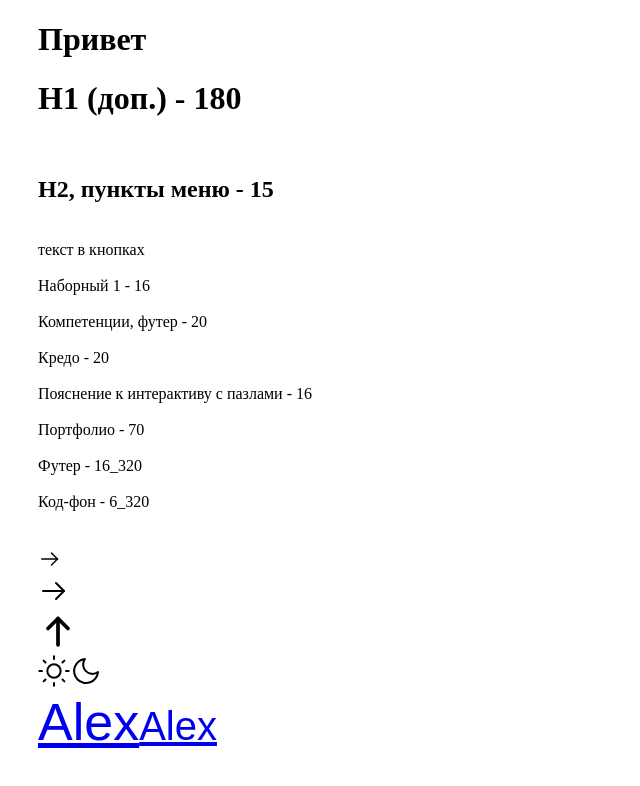
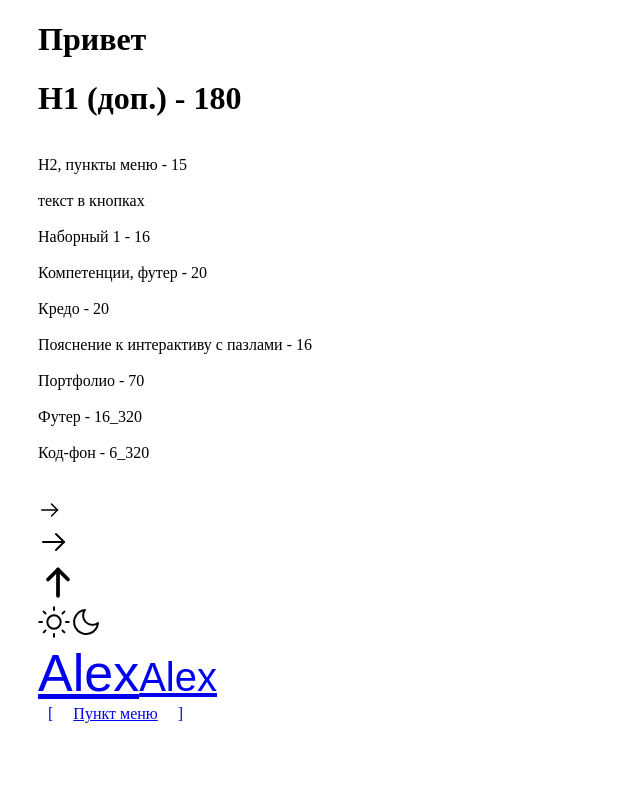
Before and after one commit to Alex-Nicalace/webcraft, a React (Vite) app: page / in a window 1280 px wide. Shown: the top 786 px of the page, without its empty margins (0-640 px from the left). Built offline with nearby package versions, Linux system fonts and the light colour scheme; the HTML template or start-up script is replaced by a standard one.

Commit message:
Button: create

```diff
--- a/src/App.tsx
+++ b/src/App.tsx
@@ -1,6 +1,7 @@
 import './App.scss';
 import Container from './components/Container';
 import Logo from './components/Logo';
+import Button from './components/ui/Button';
 import Icon from './components/ui/Icon';
 
 function App() {
@@ -10,25 +11,25 @@ function App() {
         <h1 className="header-additional">Привет</h1>
         <h1 className="header">H1 (доп.) - 180</h1>
         <br />
-        <h2 className="header">H2, пункты меню - 15</h2>
+        <div className="text-menu-item">H2, пункты меню - 15</div>
         <br />
-        <div className="text button">текст в кнопках</div>
+        <div className="text-button">текст в кнопках</div>
         <br />
-        <div className="text typing">Наборный 1 - 16</div>
+        <div className="text-typing">Наборный 1 - 16</div>
         <br />
-        <div className="text competencies">Компетенции, футер - 20</div>
+        <div className="text-competencies">Компетенции, футер - 20</div>
         <br />
-        <div className="text credo">Кредо - 20</div>
+        <div className="text-credo">Кредо - 20</div>
         <br />
-        <div className="text explanation">
+        <div className="text-explanation">
           Пояснение к интерактиву с пазлами - 16
         </div>
         <br />
-        <div className="text portfolio">Портфолио - 70</div>
+        <div className="text-portfolio">Портфолио - 70</div>
         <br />
-        <div className="text footer">Футер - 16_320</div>
+        <div className="text-footer">Футер - 16_320</div>
         <br />
-        <div className="text code-background">Код-фон - 6_320</div>
+        <div className="text-code-background">Код-фон - 6_320</div>
         <br />
         <div>{/* <Icon name="DarkTheme" /> */}</div>
         <br />
@@ -49,6 +50,10 @@ function App() {
         <br />
         <Logo />
         <Logo size="small" />
+        <br />
+        <Button href="#" variant="menu-item">
+          Пункт меню
+        </Button>
       </Container>
     </>
   );
--- /dev/null
+++ b/src/components/ui/Button/Button.scss
@@ -0,0 +1,42 @@
+@mixin menu-item-state {
+  background-color: var(--color-menu-item-bg-hover-pressed);
+  &::before,
+  &::after {
+    color: transparent;
+  }
+  &::after {
+    transform: translateX(rem(10));
+  }
+  &::before {
+    transform: translateX(rem(-10));
+  }
+}
+.menu-item {
+  padding: 0 rem(10);
+  padding-bottom: rem(2);
+  display: inline-flex;
+  column-gap: rem(20);
+  border-radius: rem(50);
+  $transition: all 0.4s ease 0s;
+  transition: $transition;
+  &::before,
+  &::after {
+    transition: $transition;
+  }
+  &::before {
+    content: '[';
+  }
+  &::after {
+    content: ']';
+  }
+
+  @media (pointer: fine) {
+    &:hover {
+      @include menu-item-state;
+    }
+  }
+
+  &:active {
+    @include menu-item-state;
+  }
+}
--- /dev/null
+++ b/src/components/ui/Button/Button.tsx
@@ -0,0 +1,24 @@
+import { TButtonProps } from './Button.types';
+import './Button.scss';
+
+function Button({ className, variant, ...props }: TButtonProps): JSX.Element {
+  const classes = [className, variant ? `${variant} text-menu-item` : 'button']
+    .filter(Boolean)
+    .join(' ');
+
+  if (props.href !== undefined) {
+    return (
+      <a className={classes} {...props}>
+        {props.children}
+      </a>
+    );
+  }
+
+  return (
+    <button className={classes} {...props}>
+      {props.children}
+    </button>
+  );
+}
+
+export default Button;
--- /dev/null
+++ b/src/components/ui/Button/Button.types.ts
@@ -0,0 +1,6 @@
+import { ButtonHTMLAttributes, LinkHTMLAttributes } from 'react';
+
+export type TButtonProps = { variant?: 'menu-item' } & (
+  | (ButtonHTMLAttributes<HTMLButtonElement> & { href?: never })
+  | (LinkHTMLAttributes<HTMLAnchorElement> & { href: string })
+);
--- /dev/null
+++ b/src/components/ui/Button/index.ts
@@ -0,0 +1,4 @@
+import Button from './Button';
+export type * from './Button.types';
+
+export default Button;
--- a/src/styles/custom-properties.scss
+++ b/src/styles/custom-properties.scss
@@ -3,9 +3,26 @@
   --color-white: #fff;
   --color-bg-dark: #131921;
   --color-bg-light: #e6eaf2;
+  --color-blue: #1e3070;
+  --color-blue-soft-grey: #8ba2d0;
+  --color-blue-dark-slate: #2b343f;
 
-  --color: var(--color-white);
-  --color-bg: var(--color-bg-dark);
+  &,
+  &.dark-mode {
+    --color: var(--color-white);
+    --color-bg: var(--color-bg-dark);
+
+    --color-menu-item: var(--color-white);
+    --color-menu-item-bg-hover-pressed: var(--color-blue-dark-slate);
+  }
+
+  &.light-mode {
+    --color: var(--color-blue);
+    --color-bg: var(--color-bg-light);
+
+    --color-menu-item: var(--color-blue);
+    --color-menu-item-bg-hover-pressed: var(--color-blue-soft-grey);
+  }
 }
 
 /*
@@ -14,7 +31,7 @@
 	  --white: #fff; --color-white
 	--siniy: #4900e0;
 	--sredniy-siniy: #2a008a;
-	--vspomogatelnyy-2: #2b343f;
+		--vspomogatelnyy-2: #2b343f; --color-blue-dark-slate
 	--disabled-1: #26313f;
 	--disabled-2: #5c6979;
 	--bg-pod-tekst: rgba(255, 255, 255, 0.06);
@@ -27,8 +44,8 @@
 	--blur-1,2,3,8: #1a2b42;
 	--bg-header: rgba(255, 255, 255, 0.04);
 	  --bg-light: #e6eaf2; --color-bg-light
-	--teksty,-ikonki-light: #1e3070;
-	--vspomogatelnyy-light: #8ba2d0;
+		--teksty,-ikonki-light: #1e3070; --color-blue
+		--vspomogatelnyy-light: #8ba2d0; --color-blue-soft-grey
 	--zagolovki-h2-light: #6984b5;
 	--vspomogatelnyy-1-light: #a9bbdb;
 	--bg-proekta-light: rgba(121, 143, 189, 0.3);
--- a/src/styles/typography.scss
+++ b/src/styles/typography.scss
@@ -38,21 +38,8 @@ h1 {
   }
 }
 
-h2 {
-  &.header {
-    font-weight: 500;
-    font-size: rem(15);
-    line-height: 1.2;
-    text-transform: uppercase;
-
-    @include mdQuery(0, 1260) {
-      font-size: rem(14);
-    }
-  }
-}
-
 .text {
-  &.button {
+  &-button {
     font-weight: 600;
     font-size: rem(16);
     line-height: 1.2;
@@ -63,7 +50,7 @@ h2 {
     }
   }
 
-  &.typing {
+  &-typing {
     font-weight: 600;
     font-size: rem(16);
     line-height: 1.2;
@@ -73,7 +60,7 @@ h2 {
     }
   }
 
-  &.competencies {
+  &-competencies {
     font-weight: 600;
     font-size: rem(20);
     line-height: 1.2;
@@ -84,7 +71,7 @@ h2 {
     }
   }
 
-  &.credo {
+  &-credo {
     font-weight: 600;
     font-size: rem(20);
     line-height: 1.2;
@@ -98,7 +85,7 @@ h2 {
     }
   }
 
-  &.explanation {
+  &-explanation {
     font-size: rem(16);
     line-height: 1.2;
 
@@ -107,7 +94,7 @@ h2 {
     }
   }
 
-  &.portfolio {
+  &-portfolio {
     font-weight: 500;
     font-size: rem(70);
     line-height: 0.7;
@@ -123,7 +110,7 @@ h2 {
     }
   }
 
-  &.fact-number {
+  &-fact-number {
     font-weight: 600;
     font-size: rem(80);
     line-height: 1.2;
@@ -138,16 +125,27 @@ h2 {
     }
   }
 
-  &.footer {
+  &-footer {
     font-weight: 600;
     font-size: rem(16);
     line-height: 1.2;
     text-transform: uppercase;
   }
 
-  &.code-background {
+  &-code-background {
     font-weight: 600;
     font-size: rem(6);
     line-height: 1.3;
   }
+
+  &-menu-item {
+    font-weight: 500;
+    font-size: rem(15);
+    line-height: 1.2;
+    text-transform: uppercase;
+
+    @include mdQuery(0, 1260) {
+      font-size: rem(14);
+    }
+  }
 }
```
